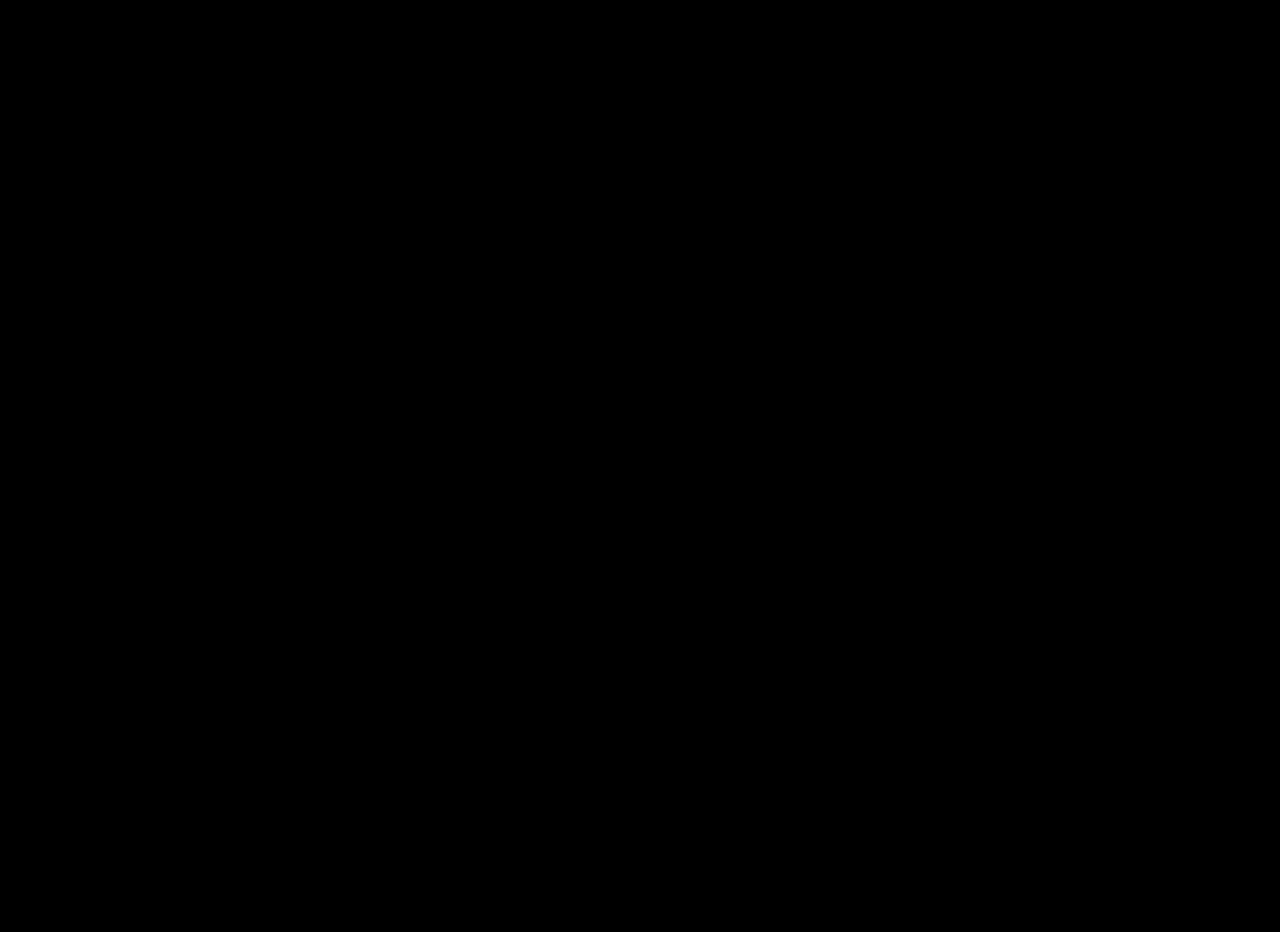
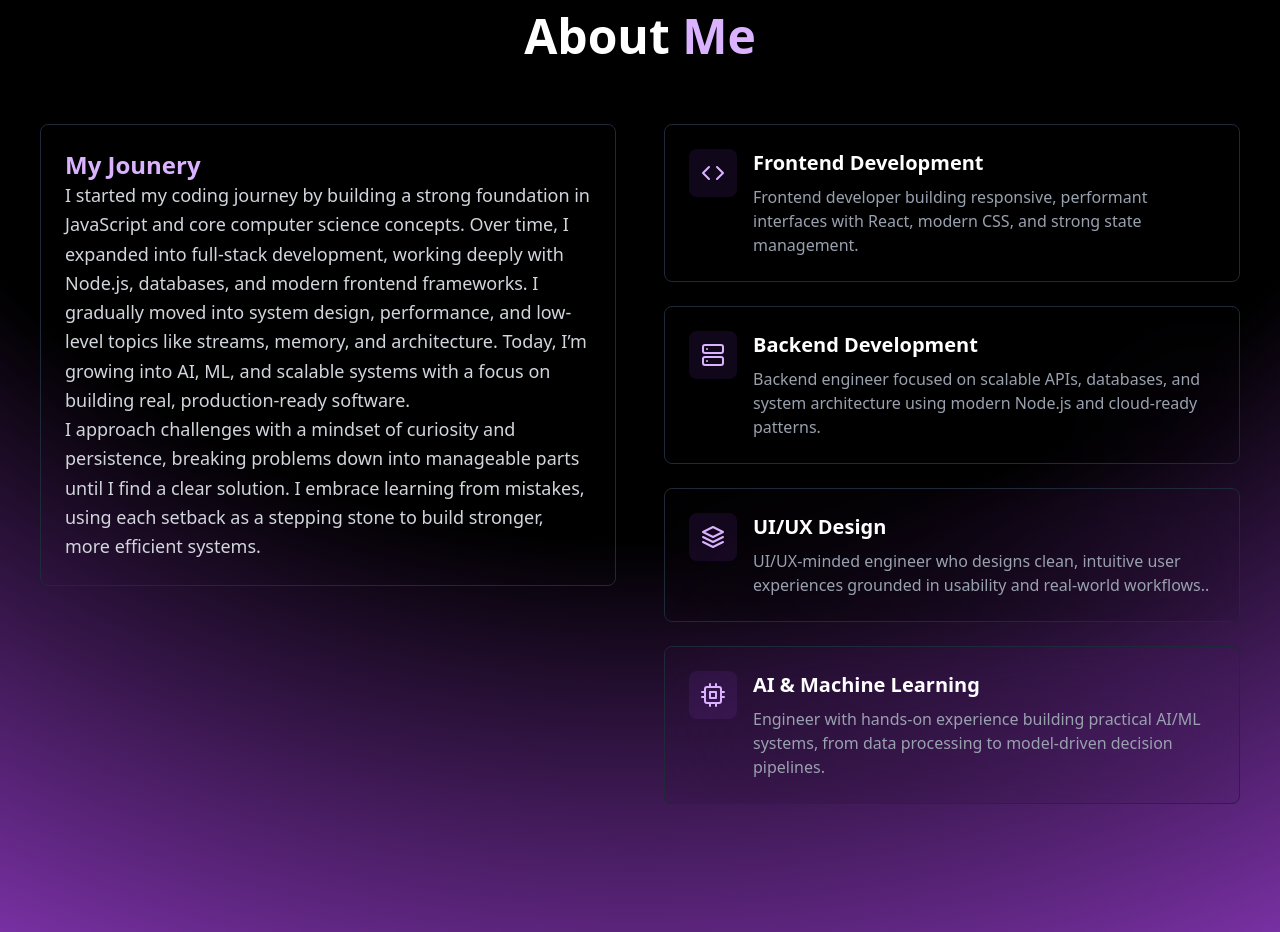
Before and after one commit to Kingsedu/another-portfolio-next, a Next.js app: page / in a window 1280 px wide. Shown: the part 1460-2392 px from the top of the page. Before the commit the page ends 1344 px from the top, so only its background shows below. Built offline with nearby package versions, Linux system fonts and the light colour scheme.

Commit message:
add about

```diff
--- a/app/page.tsx
+++ b/app/page.tsx
@@ -1,3 +1,4 @@
+import About from "@/components/About";
 import Hero from "@/components/Hero";
 import Stack from "@/components/Stack";
 export default function Home() {
@@ -5,6 +6,7 @@
     <>
       <Hero />
       <Stack />
+      <About />
     </>
   );
 }
--- /dev/null
+++ b/components/About.tsx
@@ -0,0 +1,135 @@
+"use client";
+import React, { useEffect } from "react";
+import {
+  motion,
+  useMotionValue,
+  useMotionTemplate,
+  animate,
+} from "framer-motion";
+import { FiCode, FiLayers, FiServer, FiCpu } from "react-icons/fi";
+const COLORS_TOP = ["#8A2BE2", "#9370DB", "#9932CC", "#800080"];
+
+const skills = [
+  {
+    icon: FiCode,
+    title: "Frontend Development",
+    description:
+      "Frontend developer building responsive, performant interfaces with React, modern CSS, and strong state management.",
+  },
+  {
+    icon: FiServer,
+    title: "Backend Development",
+    description:
+      "Backend engineer focused on scalable APIs, databases, and system architecture using modern Node.js and cloud-ready patterns.",
+  },
+  {
+    icon: FiLayers,
+    title: "UI/UX Design",
+    description:
+      "UI/UX-minded engineer who designs clean, intuitive user experiences grounded in usability and real-world workflows..",
+  },
+  {
+    icon: FiCpu,
+    title: "AI & Machine Learning",
+    description:
+      "Engineer with hands-on experience building practical AI/ML systems, from data processing to model-driven decision pipelines.",
+  },
+];
+
+const About = () => {
+  const color = useMotionValue(COLORS_TOP[0]);
+  useEffect(() => {
+    animate(color, COLORS_TOP, {
+      ease: "easeInOut",
+      duration: 10,
+      repeat: Infinity,
+      repeatType: "mirror",
+    });
+  }, [color]);
+  const backgroundImage = useMotionTemplate`radial-gradient(125% 125% at 50% 0%, #000 50%, ${color})`;
+  const border = useMotionTemplate`1px solid ${color}`;
+  return (
+    <motion.section style={{ backgroundImage }} className="py-32 text-white">
+      <motion.div
+        initial={{ opacity: 0, y: 20 }}
+        whileInView={{ opacity: 1, y: 0 }}
+        transition={{ duration: 0.8 }}
+        className="relative max-w-300 mx-auto"
+      >
+        <div className="absolute inset-0 -z-10">
+          <div className="absolute top-0 left-1/4 w-72 h-72 bg-purple-500/20 rounded-full blur-3xl" />
+          <div className="absolute bottom-0 right-1/4 w-72 h-72 bg-purple-500/20 rounded-full blur-3xl" />
+        </div>
+        <motion.h2
+          initial={{ opacity: 0, x: -20 }}
+          whileInView={{ opacity: 1, x: 0 }}
+          transition={{ duration: 0.6, delay: 0.4 }}
+          className="text-5xl text-white w-full text-center font-bold mb-16"
+        >
+          About <span className="text-purple-300">Me</span>
+        </motion.h2>
+        <div className="grid md:grid-cols-2 gap-12">
+          <motion.div
+            initial={{ opacity: 0, x: -20 }}
+            whileInView={{ opacity: 1, x: 0 }}
+            transition={{ duration: 0.6, delay: 0.4 }}
+          >
+            <div className="border border-gray-800 p-6 spay-y-6 rounded-lg">
+              <p className="text-2xl font-semibold text-purple-300">
+                My Jounery
+              </p>
+              <p className="text-gray-300 text-lg leading-relaxed">
+                I started my coding journey by building a strong foundation in
+                JavaScript and core computer science concepts. Over time, I
+                expanded into full-stack development, working deeply with
+                Node.js, databases, and modern frontend frameworks. I gradually
+                moved into system design, performance, and low-level topics like
+                streams, memory, and architecture. Today, I’m growing into AI,
+                ML, and scalable systems with a focus on building real,
+                production-ready software.
+              </p>
+              <p className="text-gray-300 text-lg leading-relaxed">
+                I approach challenges with a mindset of curiosity and
+                persistence, breaking problems down into manageable parts until
+                I find a clear solution. I embrace learning from mistakes, using
+                each setback as a stepping stone to build stronger, more
+                efficient systems.
+              </p>
+            </div>
+          </motion.div>
+
+          <motion.div
+            initial={{ opacity: 0, x: 20 }}
+            whileInView={{ opacity: 1, x: 0 }}
+            transition={{ duration: 0.6, delay: 0.6 }}
+            className="space-y-6 rounded-lg hover:border-purple-500/50 transition-colors duration-300"
+          >
+            {skills.map((skill, index) => (
+              <motion.div
+                key={index}
+                initial={{ opacity: 0, y: 20 }}
+                whileInView={{ opacity: 1, y: 0 }}
+                transition={{ duration: 0.6, delay: 0.2 * index }}
+                className="p-6 backdrop-blur-3xl rounded-lg border border-gray-800 hover:border-purple-500/50 transition-colors duration-300"
+              >
+                <div className="flex items-start gap-4">
+                  <div className="p-3 rounded-lg bg-purple-500/10 text-purple text-purple-300">
+                    <skill.icon className="w-6 h-6" />
+                  </div>
+                  <div>
+                    <h3 className="text-xl font-semibold mb-2">
+                      {skill.title}
+                    </h3>
+                    <p className="text-gray-400">{skill.description}</p>
+                  </div>
+                </div>
+              </motion.div>
+            ))}
+          </motion.div>
+        </div>
+      </motion.div>
+    </motion.section>
+  );
+};
+
+export default About;
```
